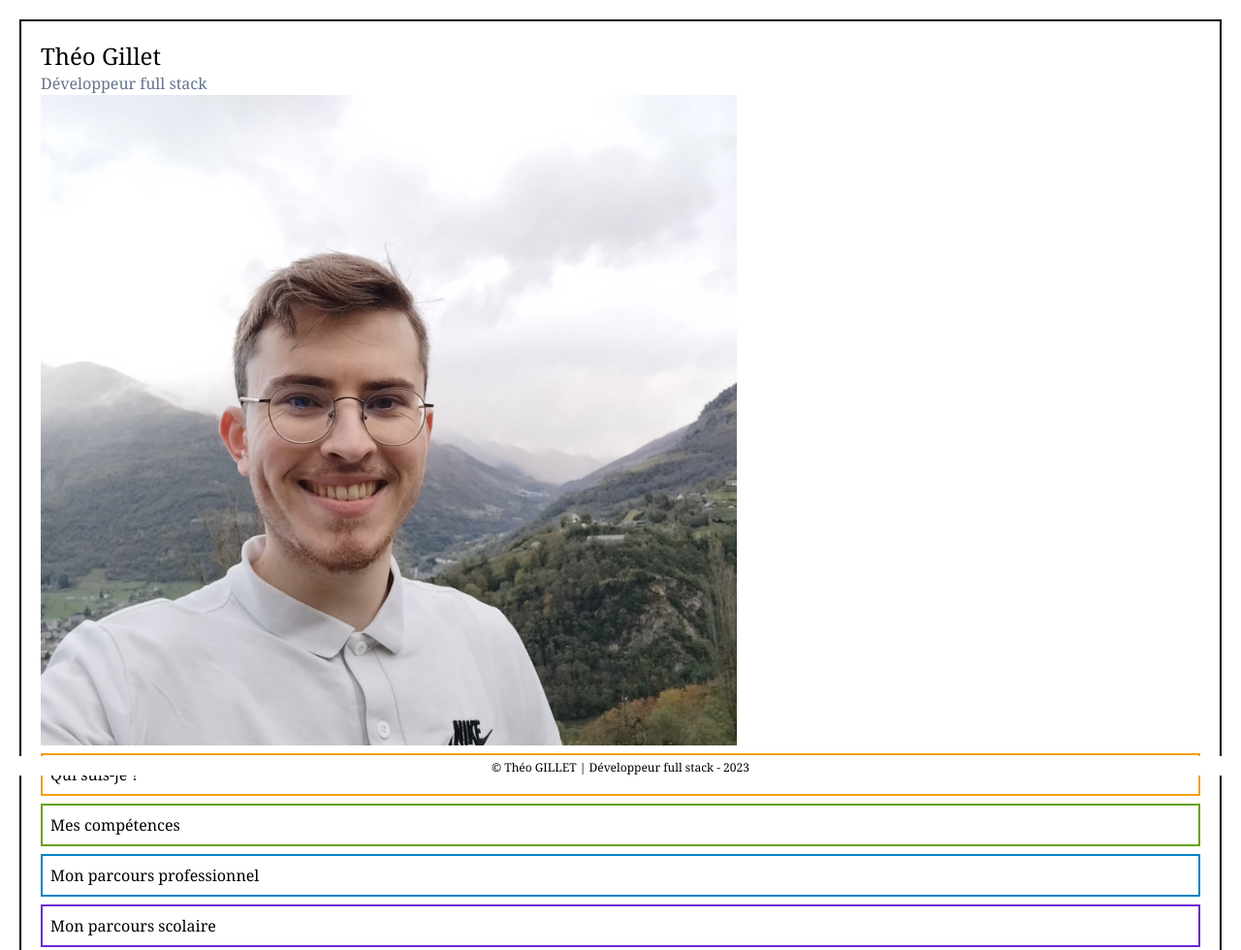
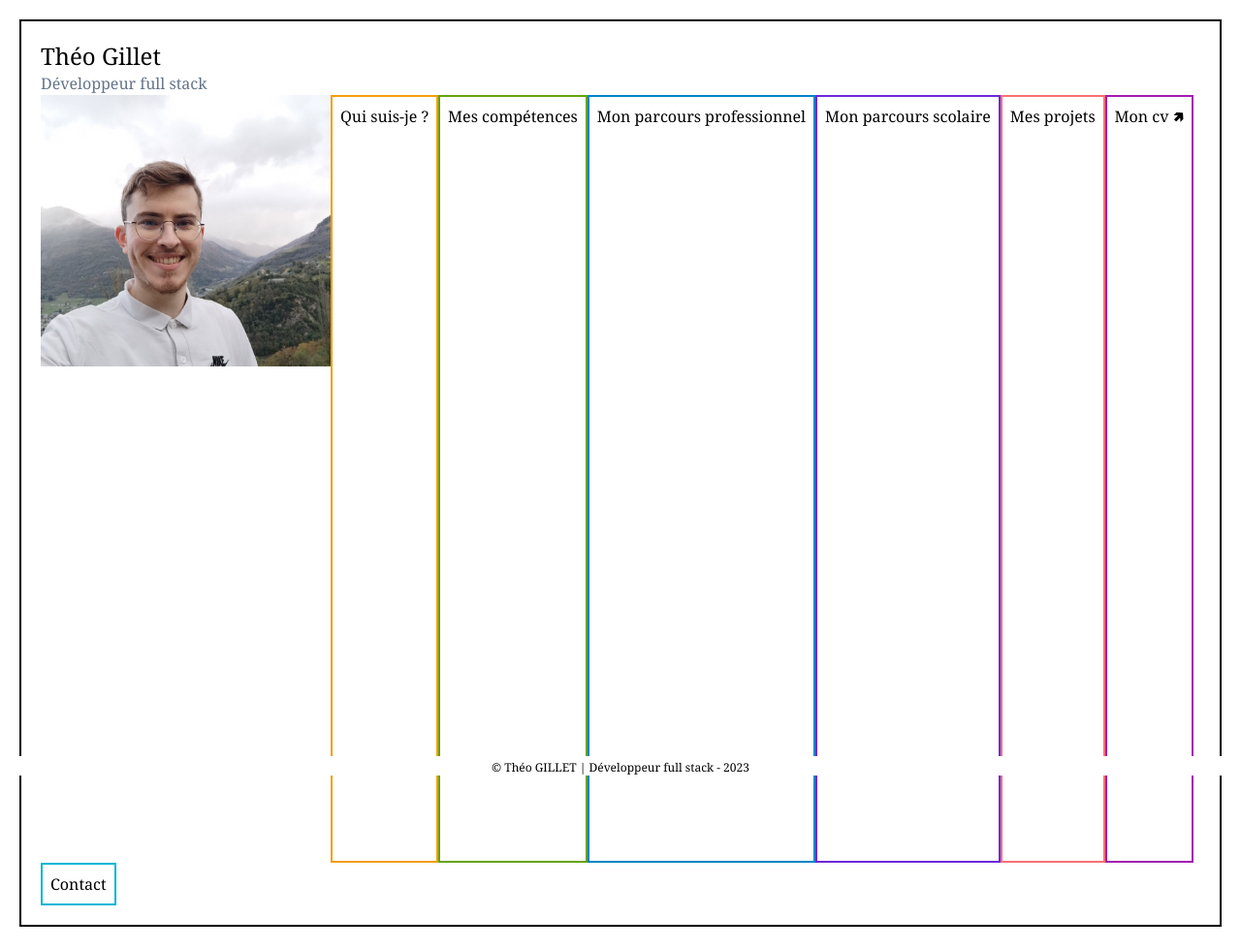
Before and after one commit to LLEGIT/portfolio, a plain HTML site: page index.html in a window 1280 px wide. Shown: the top 980 px of the page at 97% size. Drawn offline with nearby package versions, Linux system fonts and the light colour scheme.

Commit message:
feat: updated large display

```diff
--- a/index.html
+++ b/index.html
@@ -14,9 +14,9 @@
 <body class="font-serif m-5 p-5 border-solid border-2 border-black">
     <h1 class="text-2xl">Théo Gillet</h1>
     <h2 class="text-slate-500">Développeur full stack</h2>
-    <div class="flex flex-col items-centerdecoration-zinc-700 space-y-2">
-        <img src="./assets/pic_of_me.jpg" alt="Image de profil" class="w-[60%] hover:rounded-2xl">
-        <a class="section-link p-2 border-solid border-2 border-amber-500" href="#bio">Qui suis-je ?</a>
+    <div class="flex flex-col lg:flex-row lg:flex-wrap items-centerdecoration-zinc-700 space-y-2 lg:space-y-0">
+        <img src="./assets/pic_of_me.jpg" alt="Image de profil" class="w-[60%] hover:rounded-2xl lg:w-1/4 lg:h-1/4">
+        <a class="section-link p-2 border-solid border-2 border-amber-500 lg:h-[99vh]" href="#bio">Qui suis-je ?</a>
         <section id="bio" class="space-y-2 lg:w-[48%] hidden">
             <h3 class="font-bold mb-2">Développeur junior intrigué par la création d'applications réactives qui font
                 sens...</h3>
```
